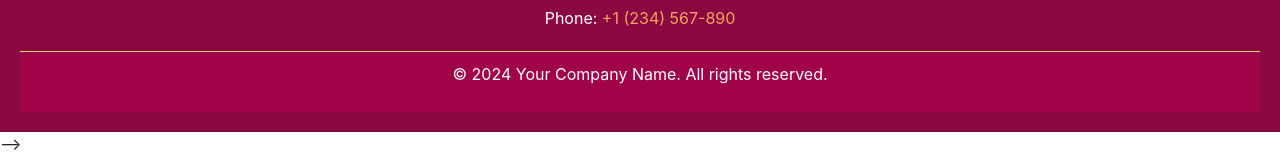
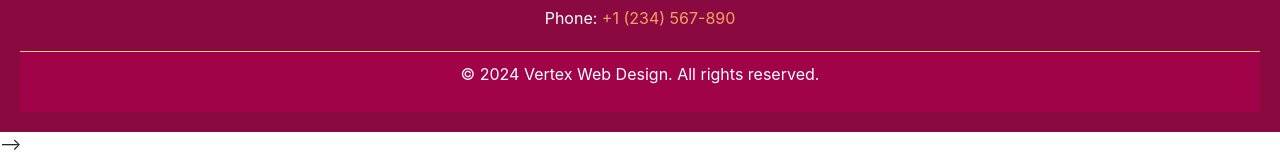
Before and after one commit to anuktha11/BrideGlow, a React (Create React App) app: page / in a window 1280 px wide. Shown: the part 3006-3158 px from the top of the page. Built offline with nearby package versions, Linux system fonts and the light colour scheme.

Commit message:
Update Footer.jsx

```diff
--- a/src/Footer.jsx
+++ b/src/Footer.jsx
@@ -16,7 +16,7 @@ const Footer = () => {
         </Row>
       </Container>
       <div className="footer-bottom text-center mt-3"style={{ backgroundColor: '#a10348' }}>
-        <p>&copy; 2024 Your Company Name. All rights reserved.</p>
+        <p>&copy; 2024  Vertex Web Design. All rights reserved.</p>
       </div>
     </footer>
   );
```
